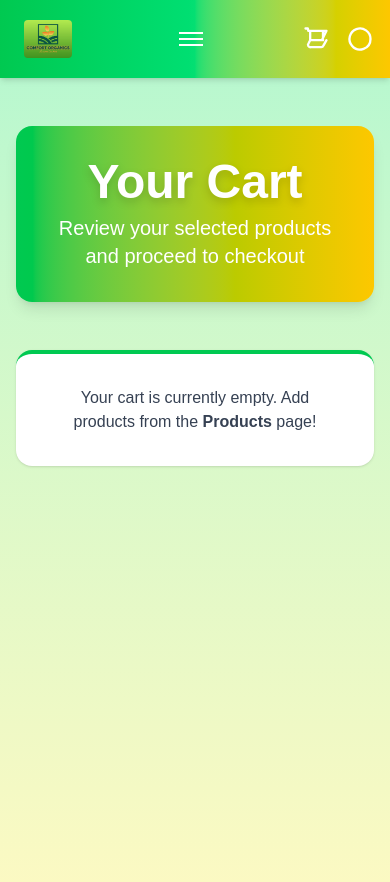
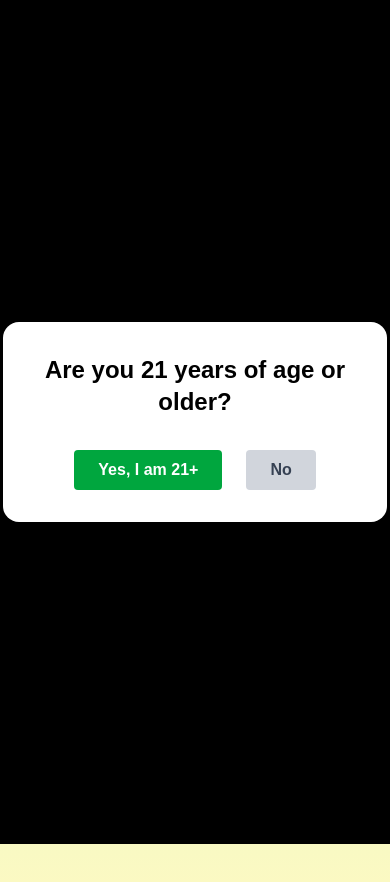
Before and after one commit to will30mitch/comfortorganics2, a Next.js app: page /cart in a window 390 px wide. Shown: the top 882 px of the page. Built offline with nearby package versions, Linux system fonts and the light colour scheme.

Commit message:
responsive changes 5

```diff
--- a/src/app/cart/page.tsx
+++ b/src/app/cart/page.tsx
@@ -83,10 +83,15 @@ export default function CartPage() {
               ))}
             </ul>
             <div className="font-bold text-xl mb-4" style={{ color: 'black' }}>Total: ${total.toFixed(2)}</div>
+            {total < 100 && (
+              <div className="text-red-600 font-semibold mb-2">
+                Minimum order amount is $100. Please add more items to your cart to proceed to checkout.
+              </div>
+            )}
             <button
               className="bg-green-600 text-white font-bold py-2 px-6 rounded hover:bg-green-700 transition mb-2 disabled:opacity-50"
               onClick={handleCheckout}
-              disabled={cart.length === 0 || loading}
+              disabled={cart.length === 0 || loading || total < 100}
             >
               {loading ? 'Redirecting...' : 'Checkout'}
             </button>
--- a/src/app/layout.tsx
+++ b/src/app/layout.tsx
@@ -3,6 +3,7 @@ import { Geist, Geist_Mono } from "next/font/google";
 import "./globals.css";
 import Navbar from '../components/Navbar';
 import { CartProvider } from '../context/CartContext';
+import AgeGate from '../components/AgeGate';
 
 const geistSans = Geist({
   variable: "--font-geist-sans",
@@ -31,6 +32,7 @@ export default function RootLayout({
       >
         <CartProvider>
           <Navbar />
+          <AgeGate />
           {children}
         </CartProvider>
       </body>
--- /dev/null
+++ b/src/components/AgeGate.tsx
@@ -0,0 +1,53 @@
+"use client";
+import { useEffect, useState } from "react";
+
+export default function AgeGate() {
+  const [show, setShow] = useState(false);
+  const [denied, setDenied] = useState(false);
+
+  useEffect(() => {
+    if (typeof window !== "undefined") {
+      const verified = localStorage.getItem("age_verified");
+      if (!verified) setShow(true);
+    }
+  }, []);
+
+  const handleYes = () => {
+    localStorage.setItem("age_verified", "true");
+    setShow(false);
+  };
+  const handleNo = () => {
+    setDenied(true);
+  };
+
+  if (!show) return null;
+  return (
+    <div className="fixed inset-0 z-[9999] flex items-center justify-center bg-black bg-opacity-80">
+      <div className="bg-white rounded-2xl shadow-lg p-8 max-w-sm w-full flex flex-col items-center">
+        <h2 className="text-2xl font-bold mb-4 text-center text-black">Are you 21 years of age or older?</h2>
+        {!denied ? (
+          <>
+            <div className="flex gap-6 mt-4">
+              <button
+                className="bg-green-600 text-white font-bold py-2 px-6 rounded hover:bg-green-700 transition"
+                onClick={handleYes}
+              >
+                Yes, I am 21+
+              </button>
+              <button
+                className="bg-gray-300 text-gray-700 font-bold py-2 px-6 rounded hover:bg-gray-400 transition"
+                onClick={handleNo}
+              >
+                No
+              </button>
+            </div>
+          </>
+        ) : (
+          <div className="text-red-600 font-semibold text-center mt-4">
+            Sorry, you must be 21 or older to enter this site.
+          </div>
+        )}
+      </div>
+    </div>
+  );
+}
```
Also changed, not shown: public/pre-roll-promo.jpg (added).
